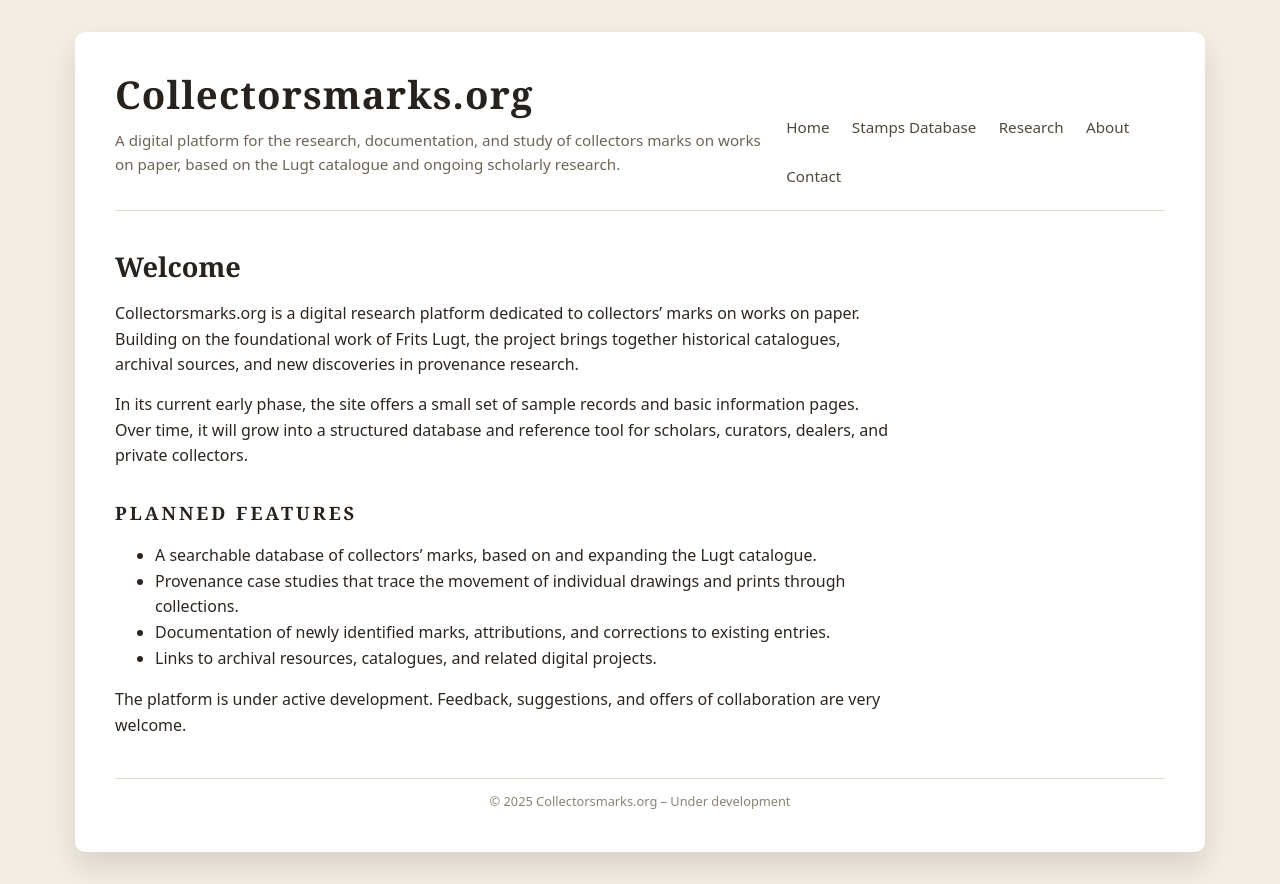
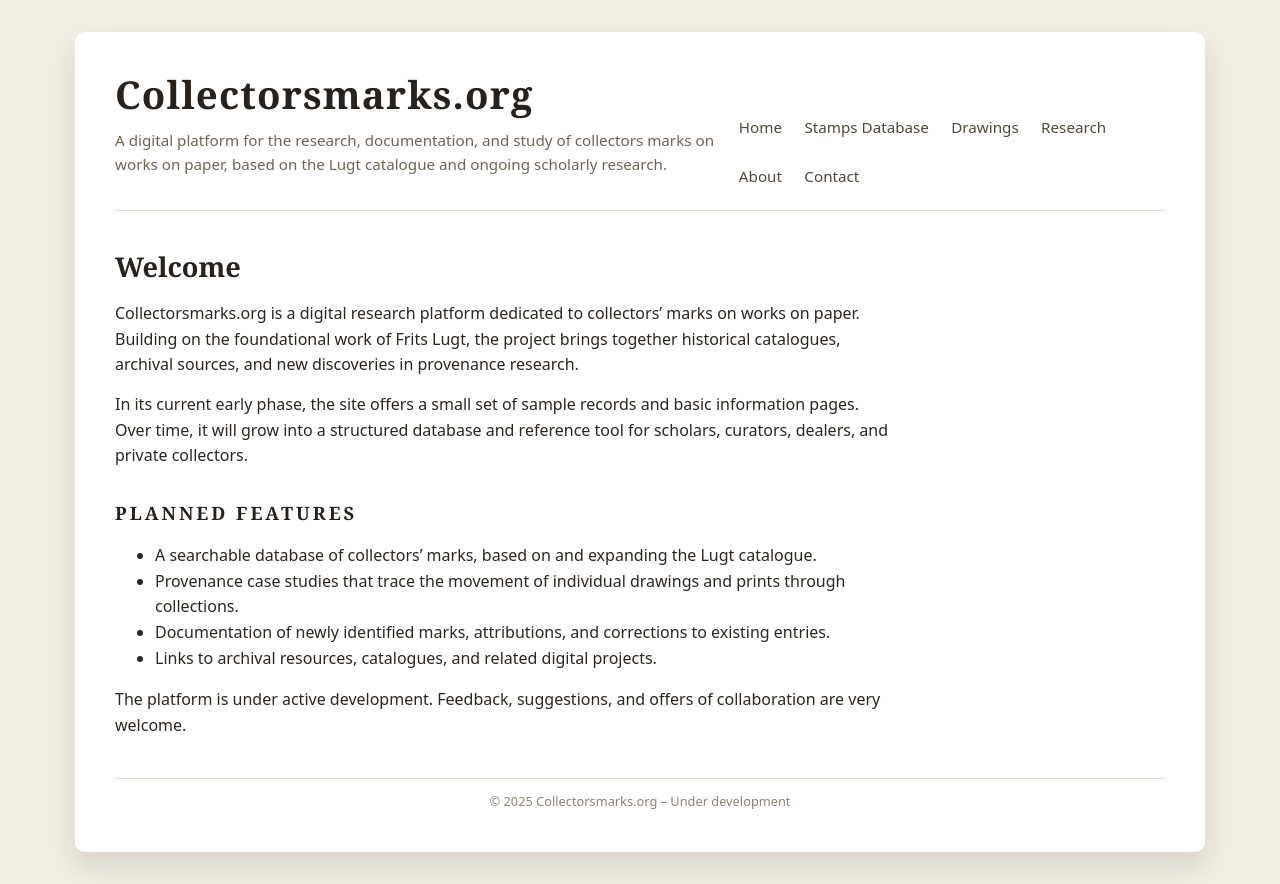
Before and after one commit to bjorndeleu/collectorsmarks, a Next.js app: page / in a window 1280 px wide. Built offline with nearby package versions, Linux system fonts and the light colour scheme.

Commit message:
Update Nav.js

```diff
--- a/app/Nav.js
+++ b/app/Nav.js
@@ -1,8 +1,9 @@
 export default function Nav() {
   return (
-    <nav>
+    <nav className="main-nav">
       <a href="/">Home</a>
       <a href="/stamps">Stamps Database</a>
+      <a href="/drawings">Drawings</a>
       <a href="/research">Research</a>
       <a href="/about">About</a>
       <a href="/contact">Contact</a>
```
